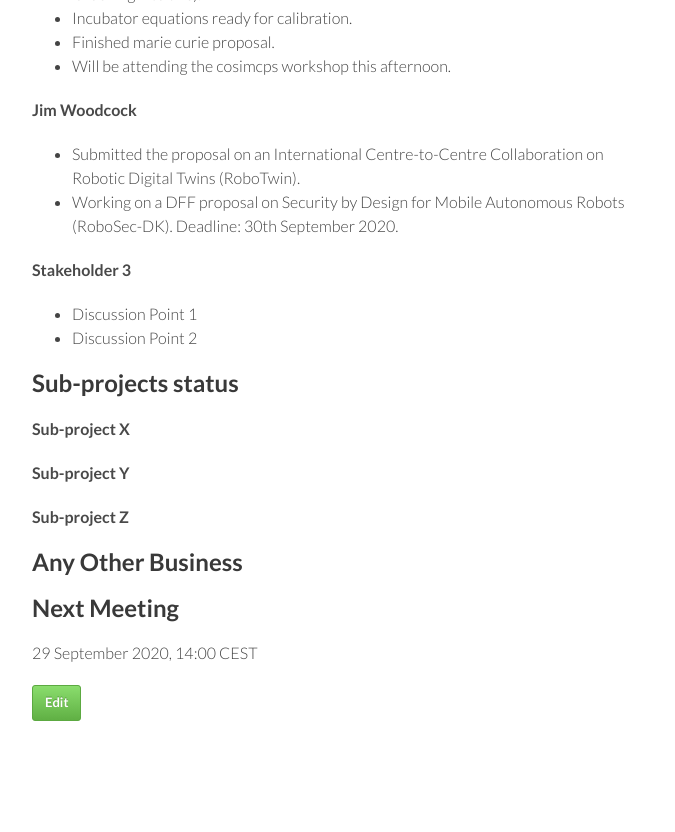
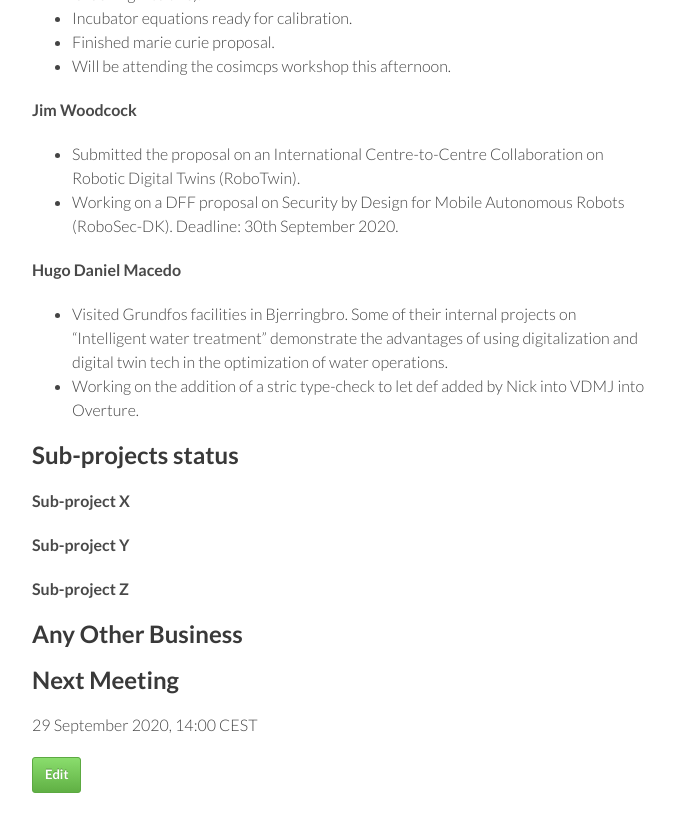
Before and after one commit to digitaltwincentre/digitaltwincentre.github.io, a Jekyll site: the page built from _biweeklies/Biweekly-24.md, in a window 1280 px wide and 900 px high, scrolled down 1187 px. Shown: the top 832 px of the window, without its empty margins (418-1093 px from the left). Built offline with Jekyll 4.4.1, drawn with Linux system fonts in a browser that asks for light colours; nearby versions of some CDN libraries.

Commit message:
Update Biweekly-24.md

```diff
--- a/_biweeklies/Biweekly-24.md
+++ b/_biweeklies/Biweekly-24.md
@@ -53,9 +53,9 @@ date: 14 September 2020, 1400 CEST
 * Submitted the proposal on an International Centre-to-Centre Collaboration on Robotic Digital Twins (RoboTwin).
 * Working on a DFF proposal on Security by Design for Mobile Autonomous Robots (RoboSec-DK). Deadline: 30th September 2020.
 
-#### Stakeholder 3
-* Discussion Point 1
-* Discussion Point 2
+#### Hugo Daniel Macedo
+* Visited Grundfos facilities in Bjerringbro. Some of their internal projects on "Intelligent water treatment" demonstrate the advantages of using digitalization and digital twin tech in the optimization of water operations.
+* Working on the addition of a stric type-check to let def added by Nick into VDMJ into Overture.
 
 
 ## Sub-projects status
```
